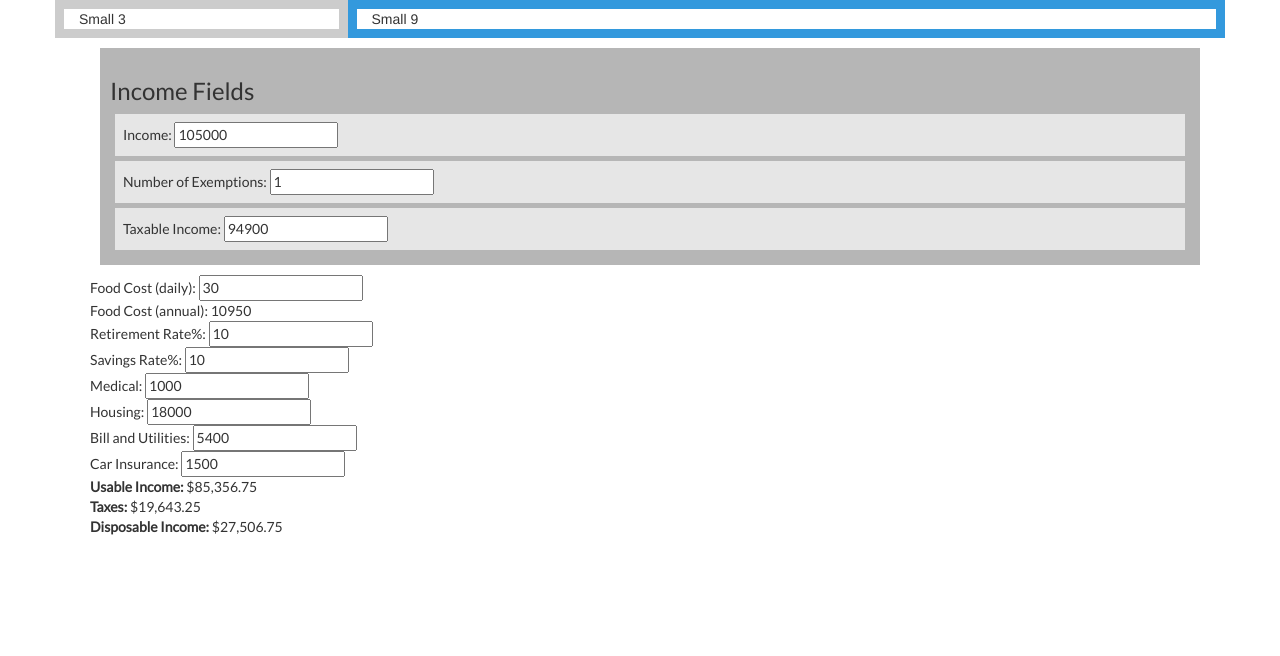
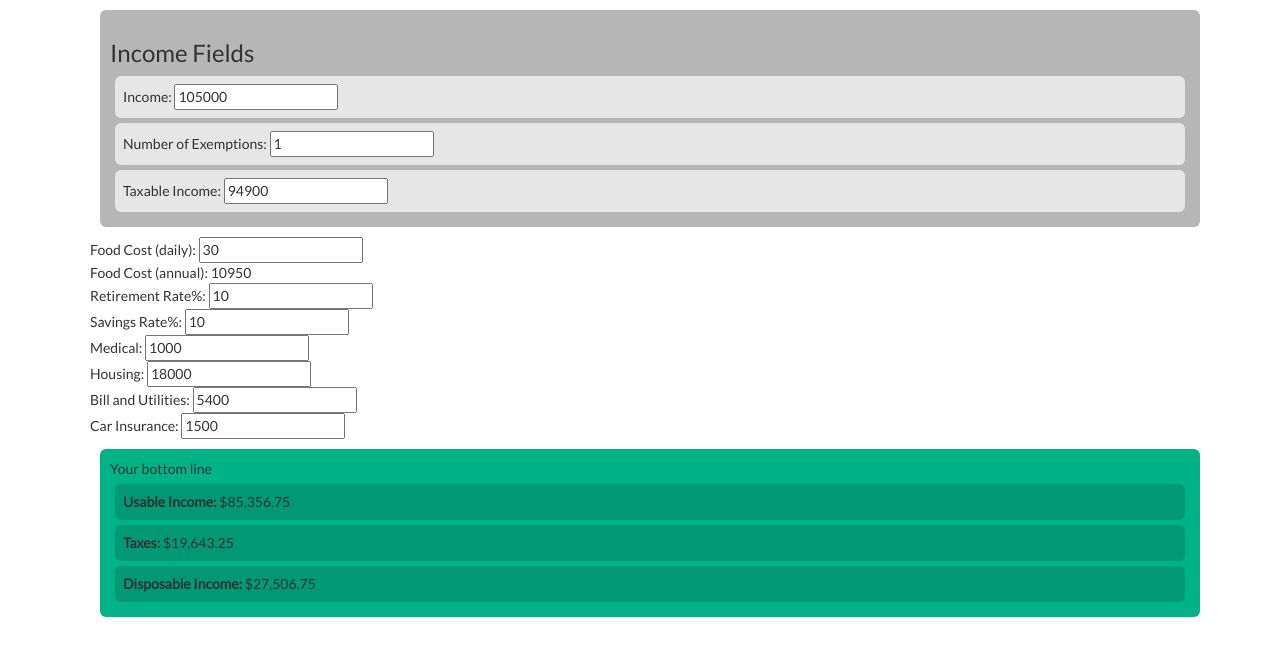
Before and after one commit to jdlawrence/IncomeAnalysis, a website: page public/index.html in a window 1280 px wide. Drawn offline with nearby package versions, Linux system fonts and the light colour scheme.

Commit message:
Updating for my Heroku branch

```diff
--- a/public/css/basic.css
+++ b/public/css/basic.css
@@ -6,17 +6,33 @@
   font-family: 'Lato', sans-serif;
 }
 
-.incomeFields {
-  background-color: #B6B6B6;
+.incomeFields, .bottomLine {
+  border-radius: 6px;
   margin: 10px;
   padding: 10px;
 }
 
+.incomeInput, .finalAmounts {
+  border-radius: 6px;
+  margin: 5px;
+  padding: 8px;
+}
+
+.incomeFields {
+  background-color: #B6B6B6;
+}
+
 .incomeInput {
   background-color: #E6E6E6;
-  margin: 5px;
-  padding: 8px;
+}
 
+.bottomLine {
+  font-weight: 2rem;
+  background-color: #00B386;
+}
+
+.finalAmounts {
+  background-color: #009973;
 }
 
 #box3 {
--- a/public/index.html
+++ b/public/index.html
@@ -17,10 +17,6 @@
 </head>
 <body ng-app="IA">
   <div class="container">
-    <div class="row">
-      <div class="col-sm-3" id="box3">Small 3</div>
-      <div class="col-sm-9" id="box9">Small 9</div>
-    </div>
     <div id="header"></div>
     <div id="main">
       <div ng-controller='incomeController'>
@@ -61,9 +57,11 @@
           Car Insurance: <input type="number" min="0" ng-model="expenses.carInsurance" ng-change="updateIncome()">
         </div>
 
-        <div><b>Usable Income: </b> {{ usableIncome | currency }} </div>
-        <div><b>Taxes: </b> {{ tax | currency }} </div>
-        <div><b>Disposable Income: </b> {{ disposableIncome | currency }} </div>
+        <div class="bottomLine">Your bottom line
+        <div class="finalAmounts"><b>Usable Income: </b> {{ usableIncome | currency }} </div>
+          <div class="finalAmounts"><b>Taxes: </b> {{ tax | currency }} </div>
+          <div class="finalAmounts"><b>Disposable Income: </b> {{ disposableIncome | currency }} </div>
+        </div>
       </div>
 
     </div>
```
